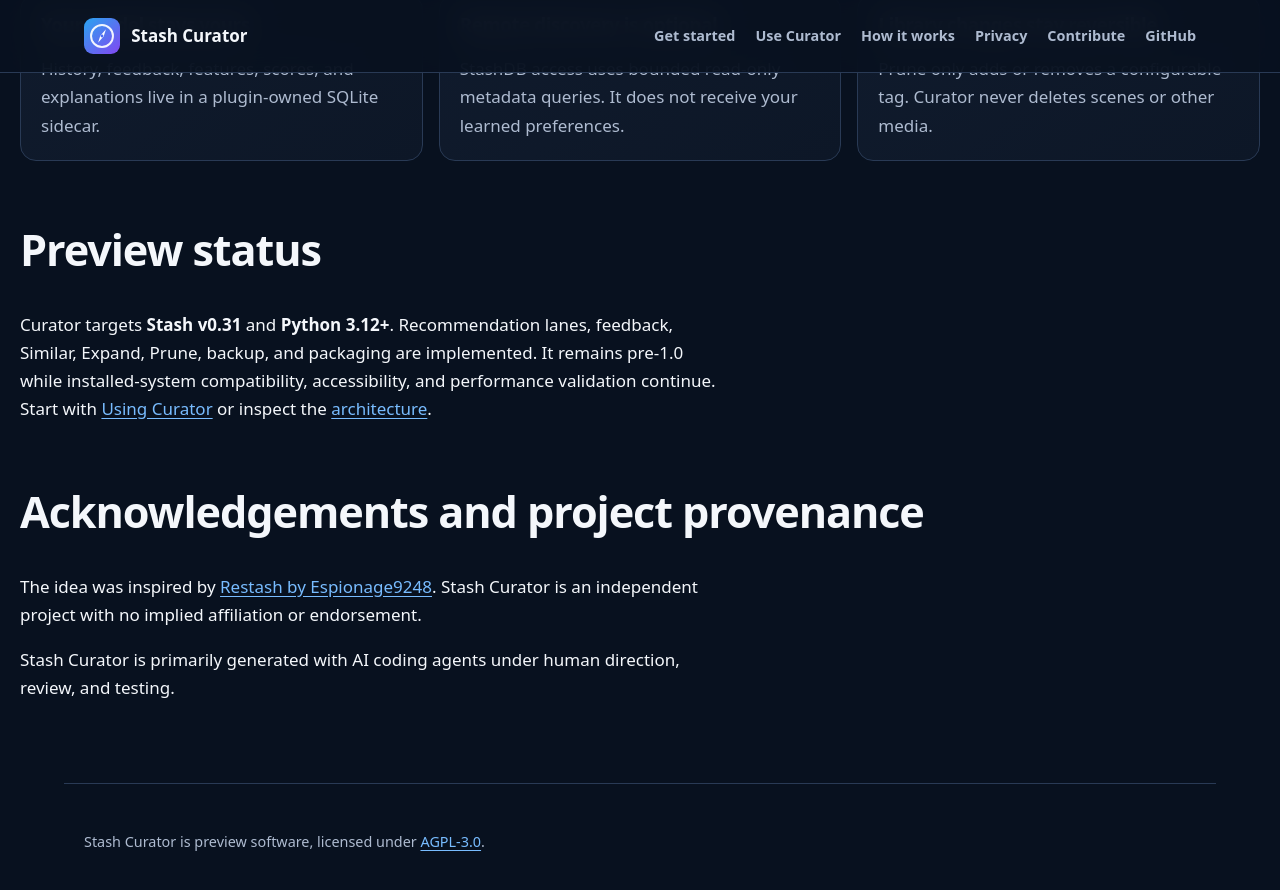
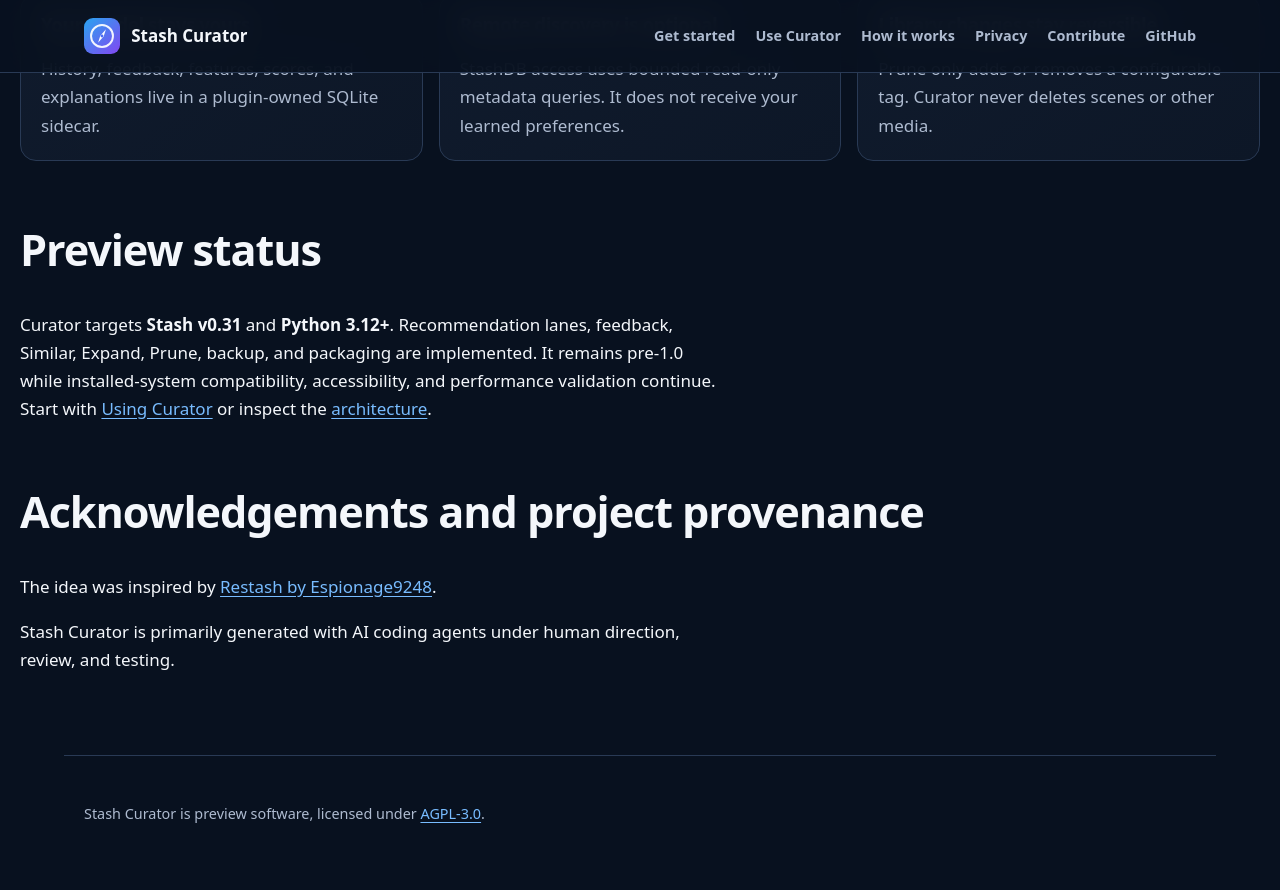
Before and after one commit to mrx-31415/stash-curator, a Jekyll site: the page built from docs/index.md, in a window 1280 px wide and 900 px high, scrolled down 5252 px. Shown: the top 890 px of the window. Built offline with Jekyll 4.4.1, drawn with Linux system fonts in a browser that asks for light colours.

```diff
--- a/docs/index.md
+++ b/docs/index.md
@@ -66,7 +66,6 @@
 ## Acknowledgements and project provenance
 
 The idea was inspired by [Restash by Espionage9248](https://github.com/Espionage9248/Restash/tree/main/restash).
-Stash Curator is an independent project with no implied affiliation or endorsement.
 
 Stash Curator is primarily generated with AI coding agents under human direction,
 review, and testing.
```
Also changed, not shown: README.md.
